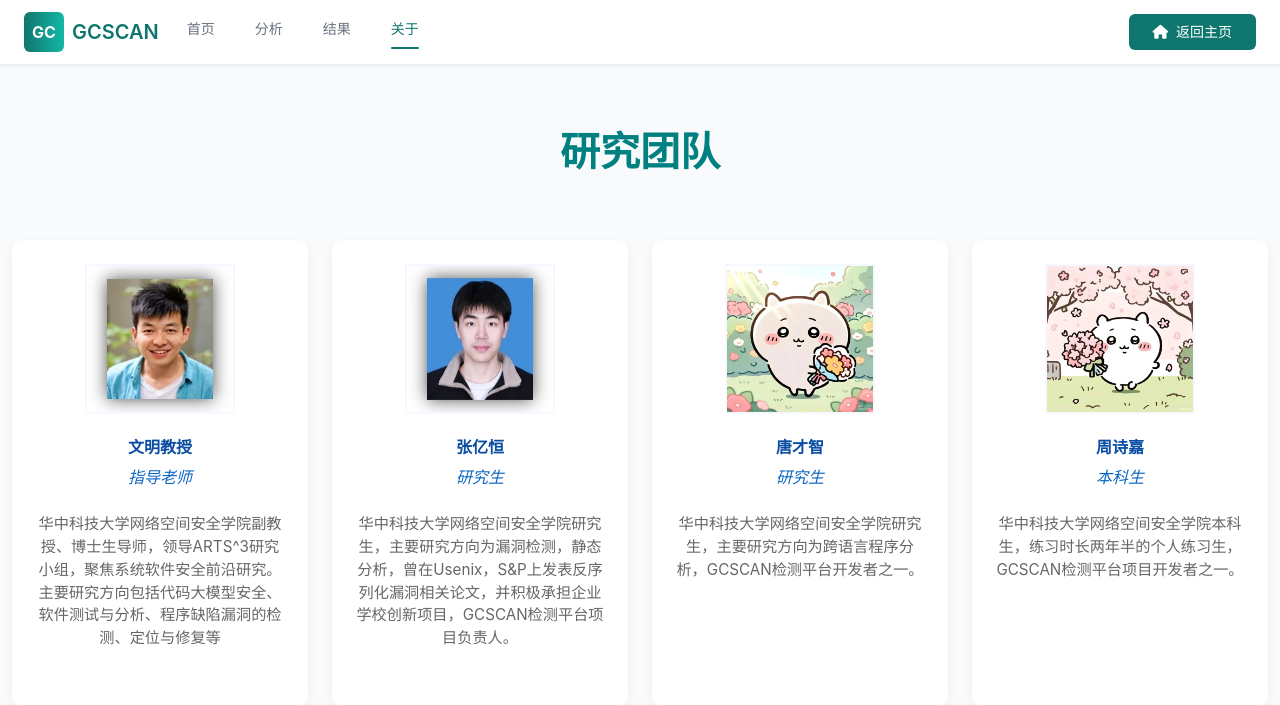
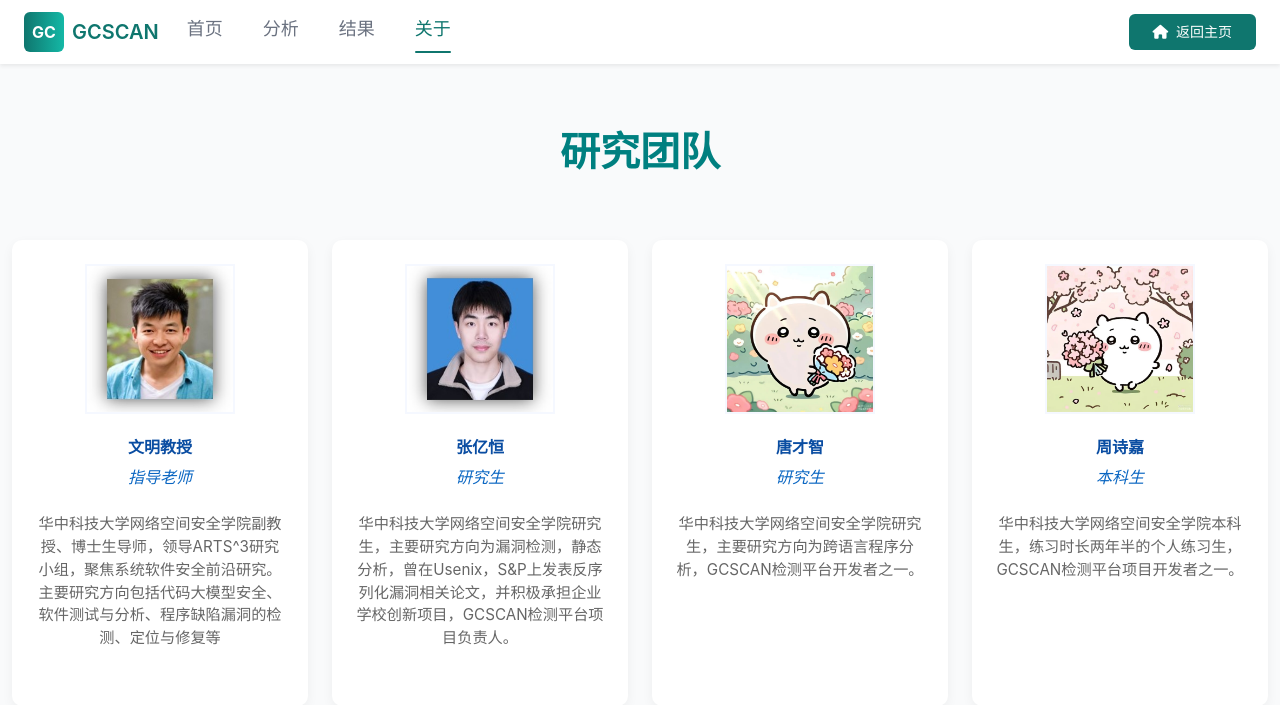
Before and after one commit to CyanM0un/DeserAnalyzer, a Flask app: page /about in a window 1280 px wide. Shown: the top 705 px of the page. Run offline with Flask 3, Linux system fonts and the light colour scheme; some libraries are stand-ins or nearby versions.

Commit message:
修正导航栏字体与图片访问

```diff
--- a/flask_app/templates/about.html
+++ b/flask_app/templates/about.html
@@ -223,7 +223,7 @@
                         <div class="lab-header">
                             <h3 class="lab-name">集群与网格计算湖北省重点实验室</h3>
                             <div class="lab-logo-container">
-                                <img src="{{ url_for('static', filename='images/cgcl.jpg') }}" alt="CGCL实验室LOGO" class="lab-logo">
+                                <img src="{{ url_for('static', filename='images/CGCL.jpg') }}" alt="CGCL实验室LOGO" class="lab-logo">
                             </div>
                         </div>
 
--- a/flask_app/templates/base.html
+++ b/flask_app/templates/base.html
@@ -67,26 +67,26 @@
 
                     <!-- 导航链接 - 桌面版（添加滑动指示器与过渡） -->
                     <div class="hidden sm:ml-6 sm:flex sm:space-x-8 nav-links js-nav relative">
-                        <a href="{{ url_for('index') }}"
-                           class="nav-link inline-flex items-center px-1 pt-1 border-b-2 border-transparent text-sm font-medium {% if request.endpoint == 'index' %}text-[#0F766E]{% else %}text-gray-500 hover:text-gray-700{% endif %}"
+                                <a href="{{ url_for('index') }}"
+                                    class="nav-link inline-flex items-center px-1 pt-1 border-b-2 border-transparent text-base md:text-lg font-medium {% if request.endpoint == 'index' %}text-[#0F766E]{% else %}text-gray-500 hover:text-gray-700{% endif %}"
                            data-nav
                            {% if request.endpoint == 'index' %}data-active="true"{% endif %}>
                             <span class="nav-label">首页</span>
                         </a>
-                        <a href="{{ url_for('analyze') }}"
-                           class="nav-link inline-flex items-center px-1 pt-1 border-b-2 border-transparent text-sm font-medium {% if request.endpoint == 'analyze' %}text-[#0F766E]{% else %}text-gray-500 hover:text-gray-700{% endif %}"
+                                <a href="{{ url_for('analyze') }}"
+                                    class="nav-link inline-flex items-center px-1 pt-1 border-b-2 border-transparent text-base md:text-lg font-medium {% if request.endpoint == 'analyze' %}text-[#0F766E]{% else %}text-gray-500 hover:text-gray-700{% endif %}"
                            data-nav
                            {% if request.endpoint == 'analyze' %}data-active="true"{% endif %}>
                             <span class="nav-label">分析</span>
                         </a>
-                        <a href="{{ url_for('result') }}"
-                           class="nav-link inline-flex items-center px-1 pt-1 border-b-2 border-transparent text-sm font-medium {% if request.endpoint == 'result' %}text-[#0F766E]{% else %}text-gray-500 hover:text-gray-700{% endif %}"
+                                <a href="{{ url_for('result') }}"
+                                    class="nav-link inline-flex items-center px-1 pt-1 border-b-2 border-transparent text-base md:text-lg font-medium {% if request.endpoint == 'result' %}text-[#0F766E]{% else %}text-gray-500 hover:text-gray-700{% endif %}"
                            data-nav
                            {% if request.endpoint == 'result' %}data-active="true"{% endif %}>
                             <span class="nav-label">结果</span>
                         </a>
-                        <a href="{{ url_for('about') }}"
-                           class="nav-link inline-flex items-center px-1 pt-1 border-b-2 border-transparent text-sm font-medium {% if request.endpoint == 'about' %}text-[#0F766E]{% else %}text-gray-500 hover:text-gray-700{% endif %}"
+                                <a href="{{ url_for('about') }}"
+                                    class="nav-link inline-flex items-center px-1 pt-1 border-b-2 border-transparent text-base md:text-lg font-medium {% if request.endpoint == 'about' %}text-[#0F766E]{% else %}text-gray-500 hover:text-gray-700{% endif %}"
                            data-nav
                            {% if request.endpoint == 'about' %}data-active="true"{% endif %}>
                             <span class="nav-label">关于</span>
```
Also changed, not shown: 1 other file.
